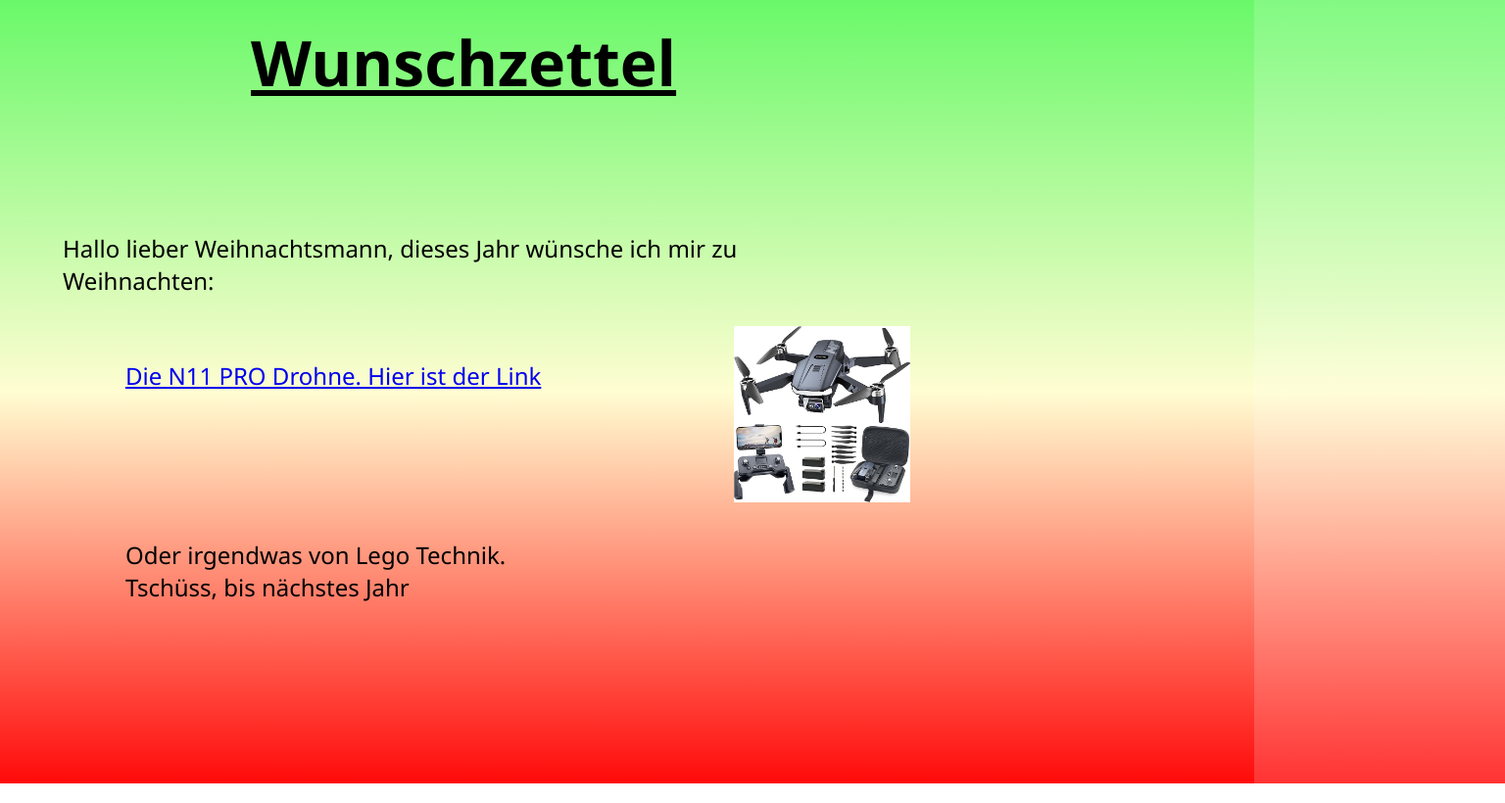
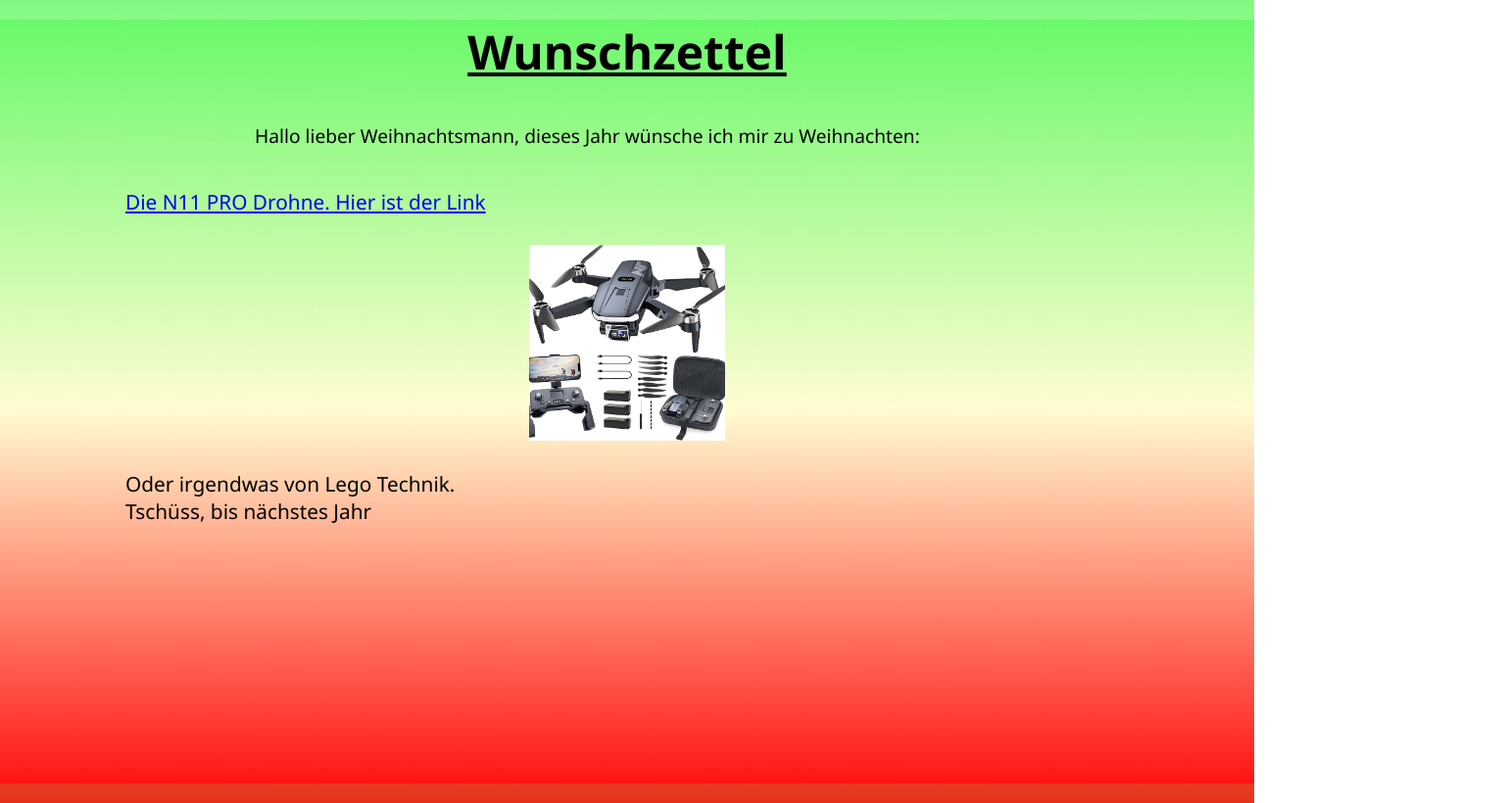
Before and after one commit to theostueer-b2b/Wunschzettel-2025, a plain HTML site: page index.html in a window 1280 px wide. Shown: the whole page at 98% size, 1536 px wide, since content can reach past the window. Drawn offline with Linux system fonts and the light colour scheme.

Commit message:
Update style.css

```diff
--- a/style.css
+++ b/style.css
@@ -4,57 +4,73 @@
     box-sizing: border-box;
 }
 
-
-html, body{
-    height:100%;
+html, body {
+    height: 100%;
     width: 100%;
-    margin: 0px;
-    background-repeat: no-repeat;
-    background-position: center;
-    background: linear-gradient(rgba(99, 248, 99, 0.8),rgba(255, 253, 208, 0.8), rgba(255, 0, 0, 0.8));
+    background: linear-gradient(
+        rgba(99, 248, 99, 0.8),
+        rgba(255, 253, 208, 0.8),
+        rgba(255, 0, 0, 0.8)
+    );
     font-family: 'Segoe UI', Tahoma, Geneva, Verdana, sans-serif;
 }
 
 #heading {
-    font-size: 4em;
+    font-size: 3rem;
     font-weight: 600;
     text-decoration: underline;
-    position: relative;
-    top: 20px;
-    left: 20%;
+    text-align: center;
+    margin-top: 20px;
 }
 
 #einleitung {
-    font-size: 1.5em;
+    font-size: 1.2rem;
     font-weight: 500;
-    max-width: 55%;
-    position: relative;
-    top: 150px;
-    left: 5%;
+    max-width: 800px;
+    margin: 40px auto;
+    text-align: left;
+    padding: 0 20px;
 }
 
 #wish1 {
-    position: relative;
-    top: 60px;
-    left: 10%;
-    font-size: 1.5em;
-    max-height: none;
+    font-size: 1.3rem;
+    font-weight: 500;
+    margin: 20px 10%;
+}
+
+#auspruch {
+    font-size: 1.3rem;
+    font-weight: 500;
+    margin: 20px 10%;
 }
 
 #img1 {
-    position: relative;
-    top: 180px;
-    left: 25%;
+    display: block;
+    margin: 30px auto;
+    width: 50vw;
+    max-width: 200px;
     aspect-ratio: 1/1;
-    width: 180px;
-    image-rendering: auto;
+    object-fit: cover;
 }
 
-#auspruch {
-    position: relative;
-    top: 210px;
-    left: 10%;
-    font-size: 1.5em;
-    font-weight: 500;
+@media (max-width: 600px) {
+    #heading {
+        font-size: 2.2rem;
+    }
 
+    #einleitung {
+        font-size: 1.1rem;
+        max-width: 95%;
+    }
+
+    #wish1, #auspruch {
+        font-size: 1.1rem;
+        margin-left: 5%;
+        margin-right: 5%;
+    }
+
+    #img1 {
+        width: 60vw;
+        max-width: 180px;
+    }
 }
```
